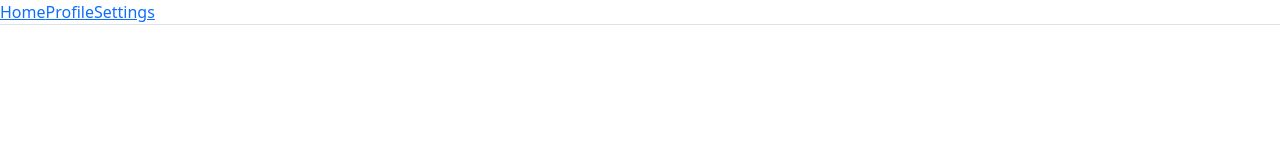
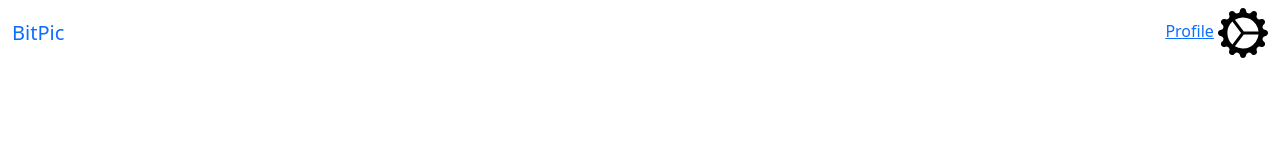
Before and after one commit to TheUnknownNation/BitPic_Browser_Prototype, a website: page homePage.html in a window 1280 px wide. Drawn offline with nearby package versions, Linux system fonts and the light colour scheme.

Commit message:
updated home page by adding setting icon.

```diff
--- a/app.js
+++ b/app.js
@@ -95,3 +95,4 @@ var server = http.createServer(function(request, response) {
 });
 server.listen(8080);
 console.log("server listening on port: 8080");
+console.log("login page: 127.0.0.1:8080/login_details/loginPage.html")
--- a/homePage.html
+++ b/homePage.html
@@ -13,13 +13,22 @@
     </head>
 
     <body>
-        <ul class="nav nav-tabs" role="tablist">
-            <li><a href="homePage.html">Home</a></li>
-            <li><a href="profilePage.html">Profile</a></li>
-            <li><a href="settingsPage.html">Settings</a></li>
-        </ul>
+        <nav class="navbar navbar-default">
+            <div class="container-fluid">
+                <div class="navbar-header">
+                  <a class="navbar-brand" href="homePage.html">BitPic</a>
+                </div>
+                <ul class="nav navbar-nav">
+                  <li><a href="profilePage.html">Profile</a> <a href="settingsPage.html"><svg xmlns="http://www.w3.org/2000/svg" width="50" height="50" fill="black" class="bi bi-gear-wide-connected" viewBox="0 0 16 16">
+                    <path d="M7.068.727c.243-.97 1.62-.97 1.864 0l.071.286a.96.96 0 0 0 1.622.434l.205-.211c.695-.719 1.888-.03 1.613.931l-.08.284a.96.96 0 0 0 1.187 1.187l.283-.081c.96-.275 1.65.918.931 1.613l-.211.205a.96.96 0 0 0 .434 1.622l.286.071c.97.243.97 1.62 0 1.864l-.286.071a.96.96 0 0 0-.434 1.622l.211.205c.719.695.03 1.888-.931 1.613l-.284-.08a.96.96 0 0 0-1.187 1.187l.081.283c.275.96-.918 1.65-1.613.931l-.205-.211a.96.96 0 0 0-1.622.434l-.071.286c-.243.97-1.62.97-1.864 0l-.071-.286a.96.96 0 0 0-1.622-.434l-.205.211c-.695.719-1.888.03-1.613-.931l.08-.284a.96.96 0 0 0-1.186-1.187l-.284.081c-.96.275-1.65-.918-.931-1.613l.211-.205a.96.96 0 0 0-.434-1.622l-.286-.071c-.97-.243-.97-1.62 0-1.864l.286-.071a.96.96 0 0 0 .434-1.622l-.211-.205c-.719-.695-.03-1.888.931-1.613l.284.08a.96.96 0 0 0 1.187-1.186l-.081-.284c-.275-.96.918-1.65 1.613-.931l.205.211a.96.96 0 0 0 1.622-.434l.071-.286zM12.973 8.5H8.25l-2.834 3.779A4.998 4.998 0 0 0 12.973 8.5zm0-1a4.998 4.998 0 0 0-7.557-3.779l2.834 3.78h4.723zM5.048 3.967c-.03.021-.058.043-.087.065l.087-.065zm-.431.355A4.984 4.984 0 0 0 3.002 8c0 1.455.622 2.765 1.615 3.678L7.375 8 4.617 4.322zm.344 7.646.087.065-.087-.065z"/>
+                  </svg></a></li>
+                  <li></li>
+                </ul>
+              </div>
+            </nav>
+        </nav>
+    </body>
+    <footer>
 
-
-
-    </body>
+    </footer>
 </html>
--- a/package.json
+++ b/package.json
@@ -1,6 +1,7 @@
 {
   "dependencies": {
     "bootstrap": "^5.1.3",
+    "bootstrap-icons": "^1.8.1",
     "http-server": "^14.1.0"
   }
 }
```
Also changed, not shown: 1 other file.
